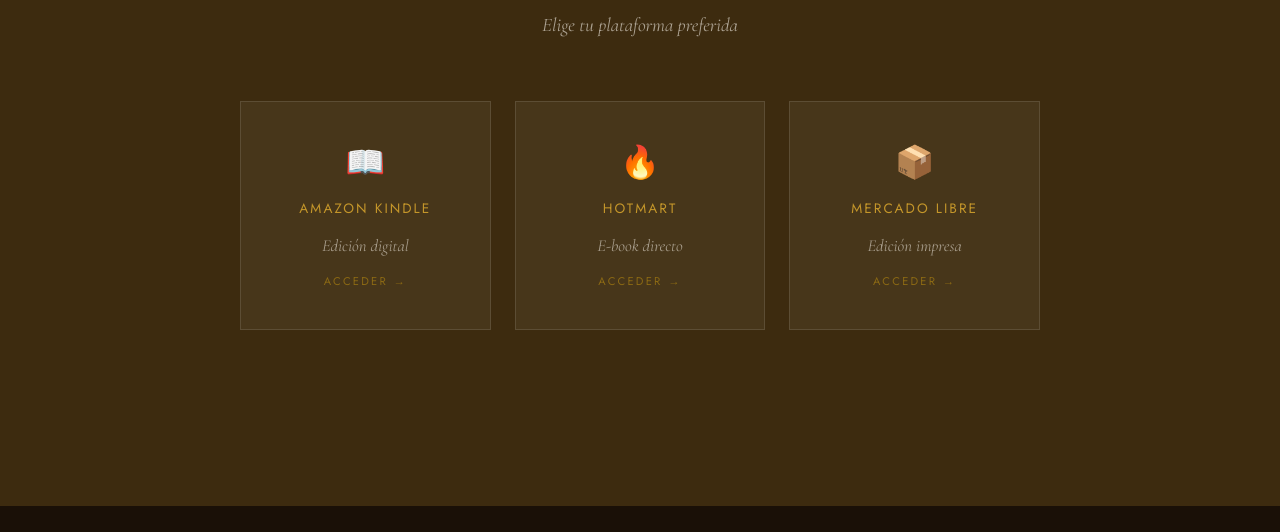
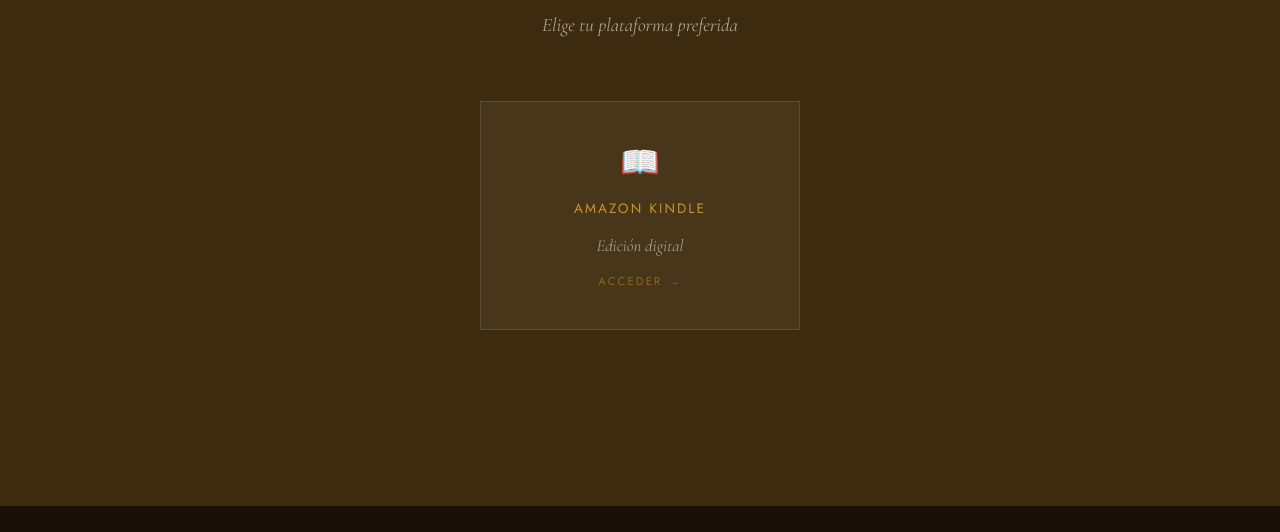
Before and after one commit to sergioknuckles/sergioknuckles.github.io, a plain HTML site: page es/index.html in a window 1280 px wide. Shown: the part 2898-3430 px from the top of the page. Drawn offline with nearby package versions, Linux system fonts and the light colour scheme.

Commit message:
Update index.html

```diff
--- a/es/index.html
+++ b/es/index.html
@@ -64,6 +64,7 @@
   .onde .section-title { color: var(--creme); margin-bottom: 1rem; }
   .onde-subtitulo { font-family: 'Cormorant Garamond', serif; font-style: italic; font-size: 1.2rem; color: rgba(245,240,232,0.6); margin-bottom: 4rem; }
   .lojas-grid { display: grid; grid-template-columns: repeat(3, 1fr); gap: 1.5rem; max-width: 800px; margin: 0 auto 4rem; }
+  .lojas-grid-single { grid-template-columns: 1fr; max-width: 320px; }
   .loja-card { background: rgba(245,240,232,0.05); border: 1px solid rgba(245,240,232,0.12); padding: 2.5rem 1.5rem; text-decoration: none; color: var(--creme); transition: all 0.3s ease; display: flex; flex-direction: column; align-items: center; gap: 1rem; }
   .loja-card:hover { background: rgba(139,105,20,0.2); border-color: var(--dourado); transform: translateY(-4px); }
   .loja-icon { font-size: 2rem; }
@@ -183,10 +184,8 @@
     <p class="section-label">Disponible en</p>
     <h2 class="section-title">Obtén tu copia</h2>
     <p class="onde-subtitulo">Elige tu plataforma preferida</p>
-    <div class="lojas-grid">
-      <a href="SEU_LINK_AMAZON_KINDLE_AQUI" class="loja-card" target="_blank" rel="noopener"><span class="loja-icon">📖</span><span class="loja-nome">Amazon Kindle</span><span class="loja-desc">Edición digital</span><span class="loja-link-text">Acceder →</span></a>
-      <a href="SEU_LINK_HOTMART_AQUI" class="loja-card" target="_blank" rel="noopener"><span class="loja-icon">🔥</span><span class="loja-nome">Hotmart</span><span class="loja-desc">E-book directo</span><span class="loja-link-text">Acceder →</span></a>
-      <a href="SEU_LINK_MERCADO_LIVRE_AQUI" class="loja-card" target="_blank" rel="noopener"><span class="loja-icon">📦</span><span class="loja-nome">Mercado Libre</span><span class="loja-desc">Edición impresa</span><span class="loja-link-text">Acceder →</span></a>
+    <div class="lojas-grid lojas-grid-single">
+      <a href="https://www.amazon.es/dp/B0H73BCH73" class="loja-card" target="_blank" rel="noopener"><span class="loja-icon">📖</span><span class="loja-nome">Amazon Kindle</span><span class="loja-desc">Edición digital</span><span class="loja-link-text">Acceder →</span></a>
     </div>
   </div>
 </section>
```
